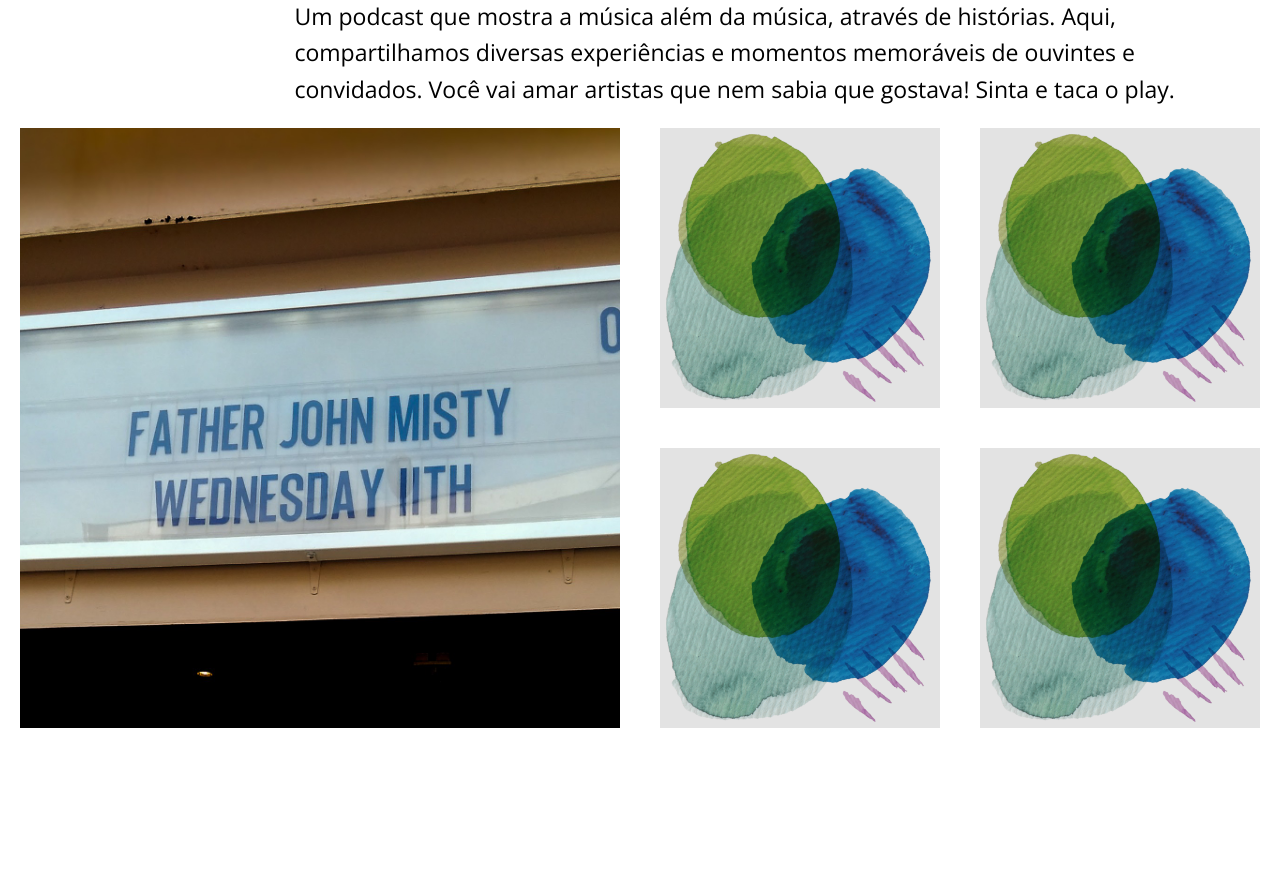
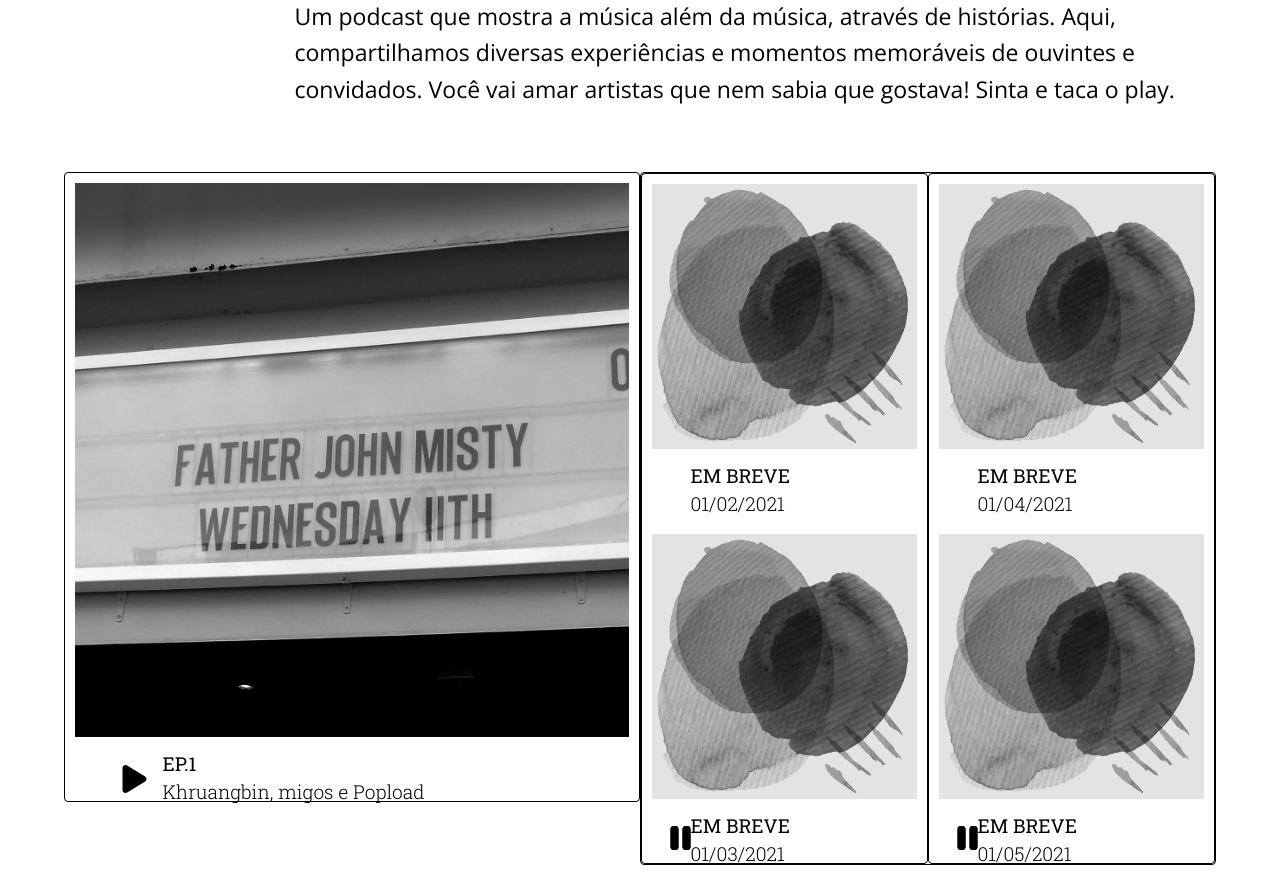
Before and after one commit to anacimaizumi/meuquintosite, a plain HTML site: page index.html in a window 1280 px wide. Shown: the part 856-1740 px from the top of the page. Before the commit the page ends 1604 px from the top, so only its background shows below. Drawn offline with nearby package versions, Linux system fonts and the light colour scheme.

Commit message:
a saga da 2a parte do site

```diff
--- a/index.html
+++ b/index.html
@@ -33,18 +33,36 @@
     <div class="intro">
     <p>Um podcast que mostra a música além da música, através de histórias. Aqui, compartilhamos diversas experiências e momentos memoráveis de ouvintes e convidados. Você vai amar artistas que nem sabia que gostava! Sinta e taca o play.</p>
     </div>
-    <div>
+    <div class="clearfix coluna12">
         <div class="coluna6">
             <img src="capa_teste_01.jpeg" alt="ep.1">
-
+            <i class="fas fa-play"></i>
+            <h1>EP.1</h1>
+            <p>Khruangbin, migos e Popload</p>
         </div>
-        <div class="coluna3">
-            <img src="capa_teste_00.jpg" alt="ep.teste">
-            <img src="capa_teste_00.jpg" alt="ep.teste">
+        <div class="coluna6">
+            <div>
+                <div class="coluna6">
+                    <img class="leftep" src="capa_teste_00.jpg" alt="ep.teste">
+                    <i class="fas fa-pause topcover"></i>
+                    <h1>EM BREVE</h1>
+                    <p class="espaco">01/02/2021</p>
+                    <img class="leftep" src="capa_teste_00.jpg" alt="ep.teste">
+                    <i class="fas fa-pause bottomcover"></i>
+                    <h1>EM BREVE</h1>
+                    <p>01/03/2021</p>
+                </div>
+                <div class="coluna6">
+                    <img class="rightep" src="capa_teste_00.jpg" alt="ep.teste">
+                    <i class="fas fa-pause topcover"></i>
+                    <h1>EM BREVE</h1>
+                    <p class="espaco">01/04/2021</p>
+                    <img class="rightep" src="capa_teste_00.jpg" alt="ep.teste">
+                    <i class="fas fa-pause bottomcover"></i>
+                    <h1>EM BREVE</h1>
+                    <p>01/05/2021</p>
+            </div>
         </div>
-        <div class="coluna3">
-            <img src="capa_teste_00.jpg" alt="ep.teste">
-            <img src="capa_teste_00.jpg" alt="ep.teste">
         </div>
     </div>
 </body>
--- a/style.css
+++ b/style.css
@@ -2,6 +2,7 @@
     text-decoration: none;
     box-sizing: border-box;
     list-style: none;
+    font-size: 1.8vw;
 }
 
 body {
@@ -117,7 +118,9 @@ a.button:link {
 
 a.button:hover {
     color: white;
-    background-color: black;
+    background-color: #6E6A6A;
+    border: #6E6A6A;
+    transition: all .3s ease-in-out;
 }
 
 .intro p{
@@ -126,15 +129,169 @@ a.button:hover {
     font-size: 1.8vw;
     line-height: 1.6;
     font-weight: 300;
+    padding-bottom: 5%;
 }
 
-.coluna6 img, .coluna3 img{
-    width: 100%;
-    padding: 20px;
+/*the end of first part page*/
+/*second part page*/
+
+.coluna12 {
+    padding: 0% 5% 0% 5%;
     background-color: white;
 }
 
-/*the end of first part page*/
+.coluna6 {
+    background-color: white;
+    position: relative;
+    border: solid black 1px;
+    border-radius: 4px;
+}
+
+.coluna6 img {
+    cursor: pointer;
+    width: 100%;
+    padding: 10px;
+    filter: grayscale(100%)
+}
+
+.coluna6 img:hover {
+    filter: none;
+}
+
+.coluna6 i {
+    position: absolute;
+    left: 10%;
+    top: 94%;
+    font-size: 2.5vw;
+    cursor: pointer;
+}
+
+.topcover {
+    position: absolute;
+    left: 5%;
+    top: 43%;
+    font-size: 2vw;
+}
+
+.bottomcover {
+    position: absolute;
+    left: 5%;
+    top: 94%;
+    font-size: 2vw;
+}
+
+h1 {
+    font-weight: 400;
+    line-height: 1.8;
+    padding-left: 17%;
+    font-size: 1.5vw;
+    font-family: 'Roboto Slab', serif;
+}
+
+.coluna6 p {
+    padding-left: 17%;
+    font-size: 1.5vw;
+    font-family: 'Roboto Slab', serif;
+    font-weight: 300;
+}
+
+.coluna6 h1{
+    cursor: pointer;
+}
+
+.coluna6 p {
+    cursor: pointer;
+}
+
+.espaco{
+    padding-bottom: 4%;
+}
+
+.clearfix:after {
+    content: ".";
+    visibility: hidden;
+    clear: both;
+    display: block;
+    height: 0;
+}
+
+/*
+.coluna6 {
+    background-color: white;
+    position: relative;
+}
+
+.coluna3 {
+    background-color: white;
+    position: relative;
+}
+
+.coluna6 img {
+    cursor: pointer;
+    width: 100%;
+    padding: 0% 5% 0% 10%;
+    filter: grayscale(100%)
+}
+
+.coluna6 img:hover {
+    filter: none;
+}
+
+.coluna3 img {
+    width: 100%;
+    padding: 0% 20% 0% 5%;
+    filter: grayscale(100%)
+}
+
+.coluna6 i {
+    position: absolute;
+    left: 10%;
+    top: 94%;
+    font-size: 2.5vw;
+    cursor: pointer;
+}
+
+.topcover {
+    position: absolute;
+    left: 5%;
+    top: 43%;
+    font-size: 2vw;
+}
+
+.bottomcover {
+    position: absolute;
+    left: 5%;
+    top: 94%;
+    font-size: 2vw;
+}
+
+h1 {
+    font-weight: 400;
+    line-height: 1.8;
+    padding-left: 17%;
+    font-size: 1.5vw;
+    font-family: 'Roboto Slab', serif;
+}
+
+.coluna6 p, .coluna3 p {
+    padding-left: 17%;
+    font-size: 1.5vw;
+    font-family: 'Roboto Slab', serif;
+    font-weight: 300;
+}
+
+.coluna6 h1{
+    cursor: pointer;
+}
+
+.coluna6 p {
+    cursor: pointer;
+}
+
+.espaco{
+    padding-bottom: 4%;
+}
+*/
 
 @media (max-width: 952px) {
     nav ul li a {
@@ -156,7 +313,6 @@ a.button:hover {
         top: 60px;
         left:-100%;
         text-align: center;
-        transition: all .5s;
         z-index: 1;
     }
     nav ul li {
```
